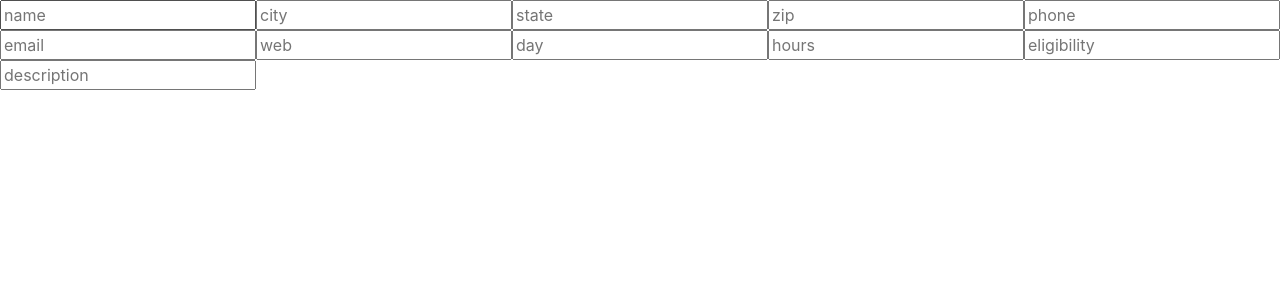
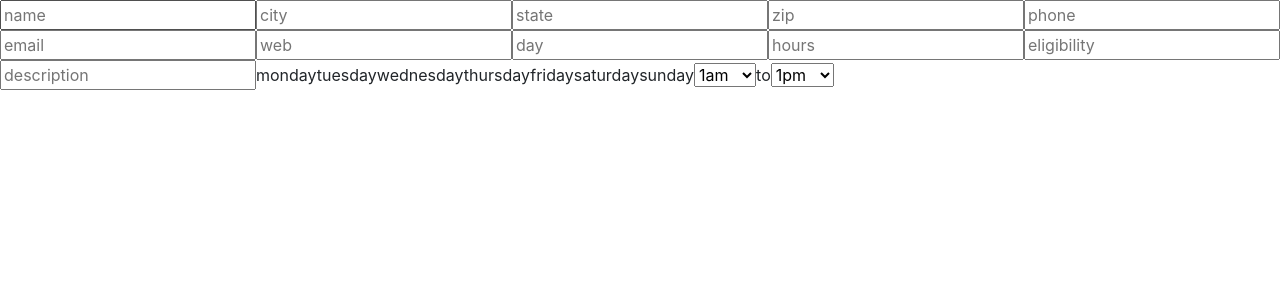
Before and after one commit to Arrick1/dtla, a React (Create React App) app: page / in a window 1280 px wide. Shown: the top 300 px of the page. Built offline with nearby package versions, Linux system fonts and the light colour scheme; what google-maps-react would draw is missing.

Commit message:
added the dayArr and time select

```diff
--- a/model/Services.js
+++ b/model/Services.js
@@ -9,7 +9,10 @@ const ServicesSchema = mongoose.Schema({
     email: String,
     web: String,
     day: [String],
-    hours: [String],
+    hours: {
+      opening:[String],
+      closing:[String]
+    },
     eligibility: String,
     description: String
 });
--- a/routes/services.js
+++ b/routes/services.js
@@ -7,7 +7,7 @@ const User = require('../model/User')
 
 router.post('/', async(req,res)=>{
   try{
-    const findUser = await User.findById(req.session.realtorDbId || '5d0094cf0d6e3762ca0edb02');
+    const findUser = await User.findById(req.session.userId || '5d0094cf0d6e3762ca0edb02');
     const createService = await Services.create(req.body);
     findUser.services.push(createService);
     findUser.save();
@@ -26,10 +26,8 @@ router.post('/', async(req,res)=>{
 router.get('/', async(req, res)=>{
   try{
     const findServices = await Services.find({})
-    const findUser = await User.find({})
     res.json({
-      findServices,
-      findUser
+      findServices
     })
   }catch(err){
     return err
--- a/src/Components/AddService/AddService.js
+++ b/src/Components/AddService/AddService.js
@@ -1,4 +1,8 @@
 import React, { Component } from 'react';
+
+
+const time = [1,2,3,4,5,6,7,8,9,10,11,12]
+const dayArr = ['monday', 'tuesday', 'wednesday', 'thursday', 'friday', 'saturday', 'sunday']
 
 class AddService extends Component {
   state = {
@@ -37,6 +41,26 @@ class AddService extends Component {
           <input type='text' placeholder='hours' name='hours' value={hours} onChange={this.inputHandler}></input>
           <input type='text' placeholder='eligibility' name='eligibility' value={eligibility} onChange={this.inputHandler}></input>
           <input type='text' placeholder='description' name='description' value={description} onChange={this.inputHandler}></input>
+
+          {dayArr.map((d,i)=>{
+            return d
+
+          })}
+
+          <select>
+            {time.map((t,i)=>{
+              return <option key={i}>{t}am</option>
+            })}
+          </select>
+
+          to
+
+          <select>
+            {time.map((t,i)=>{
+              return <option key={i}>{t}pm</option>
+            })}
+          </select>
+
         </form>
       </div>
     )
```
